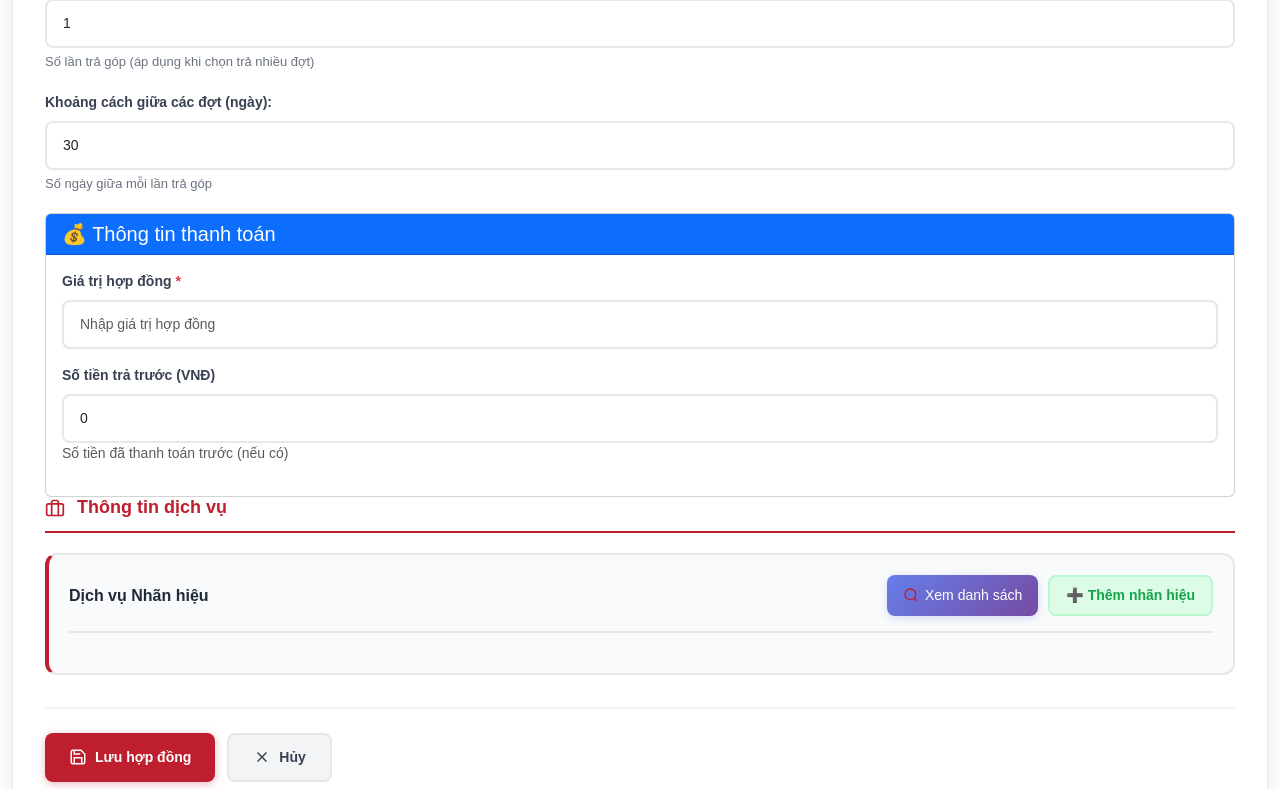
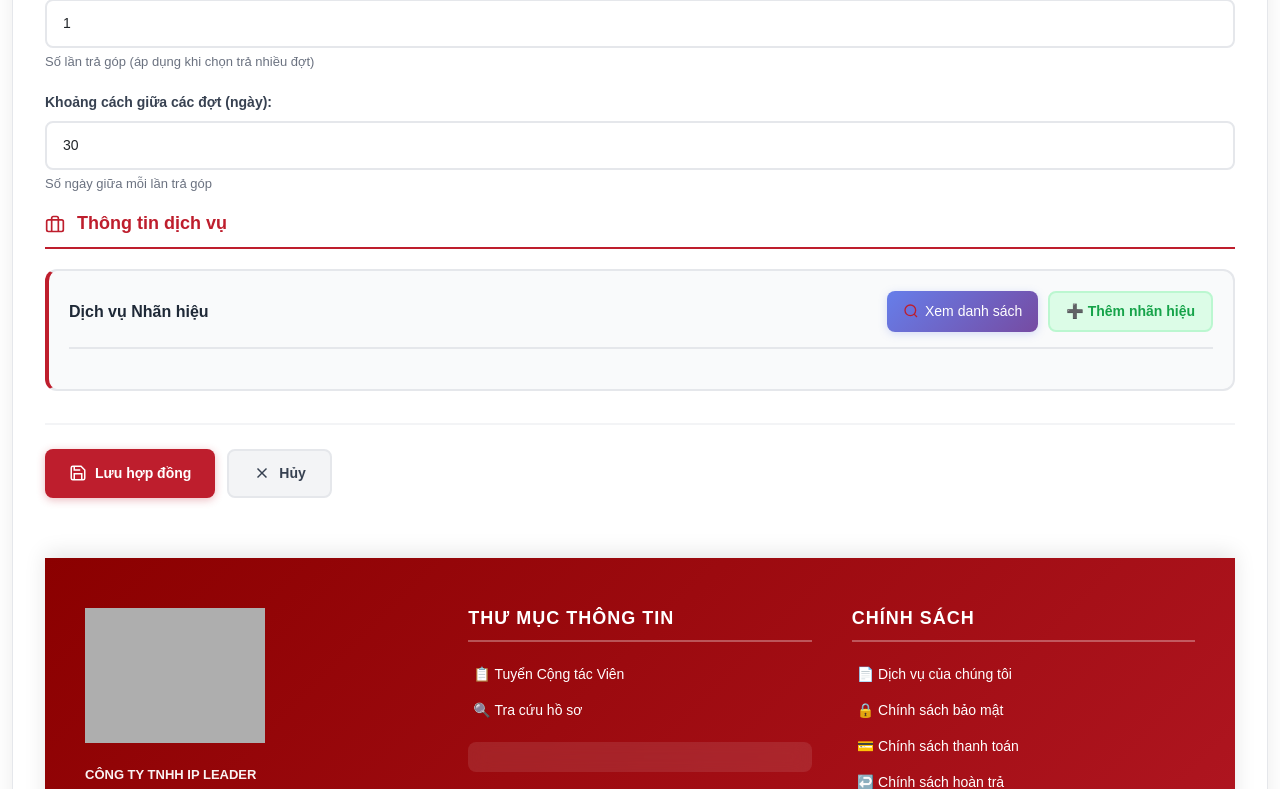
Before and after one commit to thanhloc5226-netizen/nhomSIU, a Django app: page /contracts/add/ in a window 1280 px wide. Shown: the part 1518-2307 px from the top of the page. Run offline with Django 5.2, Linux system fonts and the light colour scheme; a user stored in the database is signed in; data comes from the database, SQL or seed files in the repository; both versions use the stored data as it was after the commit; some libraries are stand-ins or nearby versions; grey boxes are pictures that could not be loaded.

Commit message:
đã sửa

```diff
--- a/ipshieldapp/admin.py
+++ b/ipshieldapp/admin.py
@@ -93,10 +93,6 @@
     list_display = ('title', 'order', 'is_active')
     list_editable = ('order', 'is_active')
 
-@admin.register(PaymentLog)
-class PaymentLogAdmin(admin.ModelAdmin):
-    list_display = ('contract', 'installment', 'amount_paid', 'paid_at')
-    list_filter = ('paid_at',)
 
 
 
--- a/ipshieldapp/forms.py
+++ b/ipshieldapp/forms.py
@@ -143,8 +143,6 @@
             'contract_value': 'Giá trị hợp đồng',
             'payment_type': 'Hình thức thanh toán',
             'prepaid_amount': 'Số tiền trả trước (VNĐ)',
-            'number_of_installments': 'Số đợt trả góp',  # 🆕
-            'installment_interval_days': 'Khoảng cách giữa các đợt (ngày)',  # 🆕
         }
 
         widgets = {
--- a/ipshieldapp/models.py
+++ b/ipshieldapp/models.py
@@ -299,9 +299,6 @@
 # ============================
 # ĐỢT THANH TOÁN (PaymentInstallment Model)
 # ============================
-# ============================
-# ĐỢT THANH TOÁN (PaymentInstallment Model)
-# ============================
 class PaymentInstallment(models.Model):
     contract = models.ForeignKey(
         Contract,
@@ -349,7 +346,18 @@
         blank=True,
         verbose_name='Ghi chú'
     )
+    # 🔴🔴🔴 THÊM 2 DÒNG NÀY 🔴🔴🔴
+    is_exported_bill = models.BooleanField(
+        default=False,
+        verbose_name='Đã xuất hóa đơn'
+    )
 
+    bill_exported_at = models.DateTimeField(
+        null=True,
+        blank=True,
+        verbose_name='Thời gian xuất hóa đơn'
+    )
+    # 🔴🔴🔴 KẾT THÚC 🔴🔴🔴
     created_at = models.DateTimeField(auto_now_add=True)
     updated_at = models.DateTimeField(auto_now=True)
 
--- a/ipshieldapp/views.py
+++ b/ipshieldapp/views.py
@@ -675,6 +675,35 @@
             except Exception as e:
                 messages.error(request, f"❌ Có lỗi xảy ra: {str(e)}")
                 return redirect("contract_detail", id=contract.id)
+
+        # 4️⃣ XUẤT HÓA ĐƠN
+        if action == 'export_bill':
+            installment_id = request.POST.get('installment_id')
+            print(f"DEBUG: installment_id = {installment_id}")
+
+            try:
+                installment = PaymentInstallment.objects.get(id=installment_id)
+                print(f"DEBUG: TRƯỚC KHI LƯU - is_exported_bill = {installment.is_exported_bill}")
+
+                if installment.is_paid:
+                    installment.is_exported_bill = True
+                    installment.bill_exported_at = timezone.now()
+                    installment.save()
+
+                    # Kiểm tra lại
+                    installment.refresh_from_db()
+                    print(f"DEBUG: SAU KHI LƯU - is_exported_bill = {installment.is_exported_bill}")
+                    print(f"DEBUG: bill_exported_at = {installment.bill_exported_at}")
+
+                    messages.success(request, f'✅ Đã xuất hóa đơn đỏ!')
+                else:
+                    messages.error(request, '⚠️ Đợt này chưa thanh toán!')
+                    print(f"DEBUG: is_paid = {installment.is_paid}")
+
+            except PaymentInstallment.DoesNotExist:
+                messages.error(request, '❌ Không tìm thấy đợt thanh toán!')
+
+            return redirect('contract_detail', id=id)
 
     return render(request, "contract_detail.html", {
         "contract": contract,
--- a/templates/add_contract.html
+++ b/templates/add_contract.html
@@ -48,89 +48,6 @@
             </div>
 
             {{ contract_form.as_p }}
-
-            <!-- Trường ngày thanh toán (chỉ hiện khi chọn trả dứt điểm) -->
-           <!-- Thông tin thanh toán -->
-<div class="card mt-3">
-    <div class="card-header bg-primary text-white">
-        <h5 class="mb-0">💰 Thông tin thanh toán</h5>
-    </div>
-    <div class="card-body">
-        <div class="row">
-           <!-- Trong form contract -->
-
-<!-- Giá trị hợp đồng -->
-<div class="mb-3">
-    <label for="{{ contract_form.contract_value.id_for_label }}" class="form-label">
-        {{ contract_form.contract_value.label }} <span class="text-danger">*</span>
-    </label>
-    {{ contract_form.contract_value }}
-    {% if contract_form.contract_value.errors %}
-        <div class="text-danger">{{ contract_form.contract_value.errors }}</div>
-    {% endif %}
-</div>
-
-
-
-<!-- 🔥 CÁC TRƯỜNG TRẢ GÓP (ẨN MẶC ĐỊNH) -->
-<div id="installment_fields" style="display: none;">
-    <div class="card mb-3" style="background: #f8f9fa; border-left: 4px solid #0d6efd;">
-        <div class="card-body">
-            <h6 class="card-title">⚙️ Cấu hình trả góp</h6>
-
-            <!-- Số đợt trả góp -->
-            <div class="mb-3">
-                <label for="{{ contract_form.number_of_installments.id_for_label }}" class="form-label">
-                    {{ contract_form.number_of_installments.label }}
-                </label>
-                {{ contract_form.number_of_installments }}
-                <small class="form-text text-muted">
-                    Số lần chia nhỏ để thanh toán (VD: 3, 6, 12...)
-                </small>
-                {% if contract_form.number_of_installments.errors %}
-                    <div class="text-danger">{{ contract_form.number_of_installments.errors }}</div>
-                {% endif %}
-            </div>
-
-            <!-- Khoảng cách giữa các đợt -->
-            <div class="mb-3">
-                <label for="{{ contract_form.installment_interval_days.id_for_label }}" class="form-label">
-                    {{ contract_form.installment_interval_days.label }}
-                </label>
-                {{ contract_form.installment_interval_days }}
-                <small class="form-text text-muted">
-                    Số ngày giữa mỗi lần trả (VD: 30 = 1 tháng, 90 = 3 tháng)
-                </small>
-                {% if contract_form.installment_interval_days.errors %}
-                    <div class="text-danger">{{ contract_form.installment_interval_days.errors }}</div>
-                {% endif %}
-            </div>
-        </div>
-    </div>
-</div>
-
-<!-- Số tiền trả trước (hiện cho cả 2 loại) -->
-<div class="mb-3">
-    <label for="{{ contract_form.prepaid_amount.id_for_label }}" class="form-label">
-        {{ contract_form.prepaid_amount.label }}
-    </label>
-    {{ contract_form.prepaid_amount }}
-    <small class="form-text text-muted" id="prepaid-hint">
-        Số tiền đã thanh toán trước (nếu có)
-    </small>
-    {% if contract_form.prepaid_amount.errors %}
-        <div class="text-danger">{{ contract_form.prepaid_amount.errors }}</div>
-    {% endif %}
-</div>
-
-            <!-- Preview các đợt -->
-            <div id="installment-preview" class="alert alert-info" style="display: none;">
-                <h6>📋 Xem trước lịch trả góp:</h6>
-                <div id="preview-content"></div>
-            </div>
-        </div>
-    </div>
-</div>
 
         <!-- THÔNG TIN DỊCH VỤ -->
         <div class="form-section">
```
Also changed, not shown: static/js/contract_detail.js (+15 -0 lines), templates/contract_detail.html (+43 -16 lines), db.sqlite3, ipshieldapp/migrations/0040_remove_paymentlog_ipshieldapp_contrac_7363e6_idx_and_more.py (added), ipshieldapp/migrations/0041_paymentinstallment_bill_exported_at_and_more.py (added), ipshieldapp/migrations/0042_remove_paymentinstallment_bill_exported_at_and_more.py (added), ipshieldapp/migrations/0043_paymentinstallment_bill_exported_at_and_more.py (added), 1 other file.
